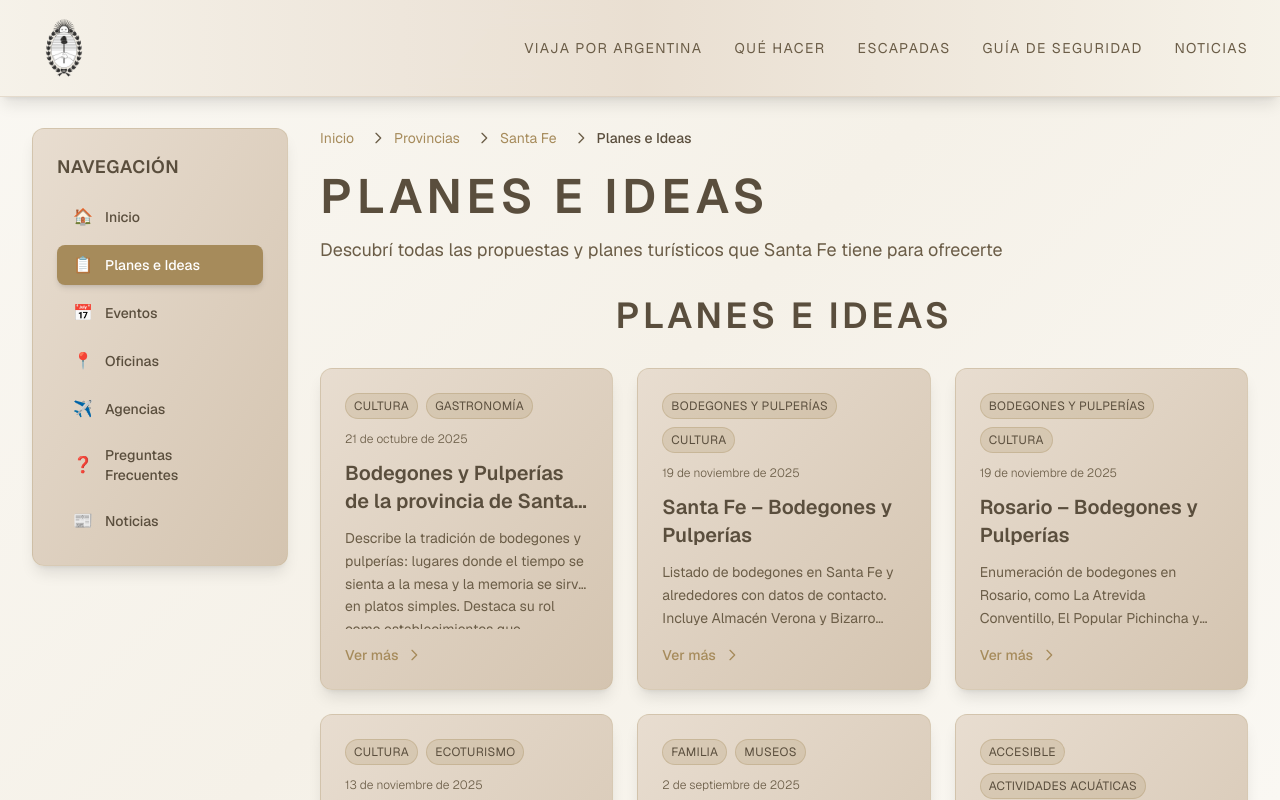
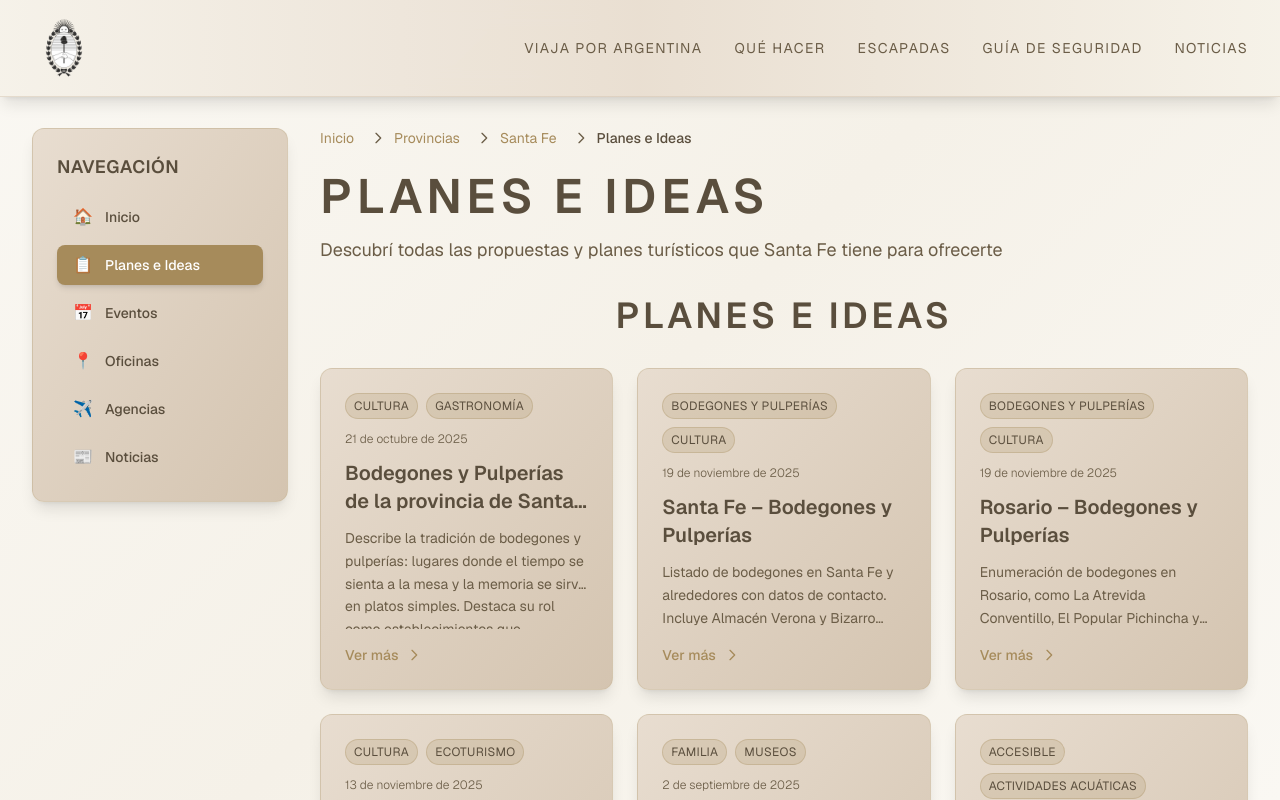
Before and after one commit to IS03/Argentina-universo.sur, a Next.js app: page /provincias/santa_fe/planes in a window 1280 px wide. Shown: the top 800 px of the page. Built offline with nearby package versions, Linux system fonts and the light colour scheme; no server answers.

Commit message:
mejora menu santa fe

```diff
--- a/components/santa-fe/SidebarNavigation.tsx
+++ b/components/santa-fe/SidebarNavigation.tsx
@@ -29,13 +29,6 @@ const secciones = [
     href: '/provincias/santa_fe/agencias'
   },
   {
-    id: 'preguntas-frecuentes',
-    label: 'Preguntas Frecuentes',
-    icon: '❓',
-    href: '/provincias/santa_fe#preguntas-frecuentes',
-    isAnchor: true
-  },
-  {
     id: 'noticias',
     label: 'Noticias',
     icon: '📰',
@@ -48,7 +41,7 @@ export default function SidebarNavigation() {
 
   return (
     <aside className="hidden lg:block w-64 flex-shrink-0">
-      <div className="sticky top-24">
+      <div className="sticky top-32">
         <div className="bg-gradient-to-br from-[#E8DDD0] to-[#D4C4B0] border border-[#C9B99B]/50 rounded-xl p-6 shadow-lg">
           <h3 className="text-lg font-semibold uppercase tracking-wide text-[#5A4E3D] mb-4">
             Navegación
```
